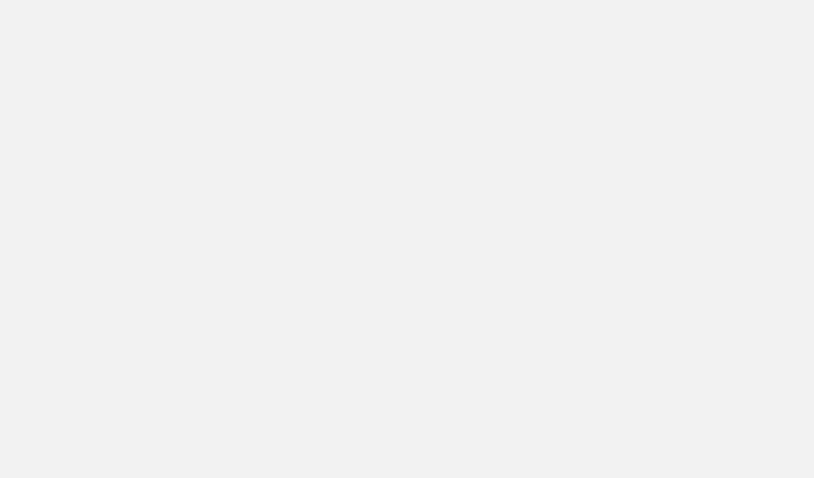
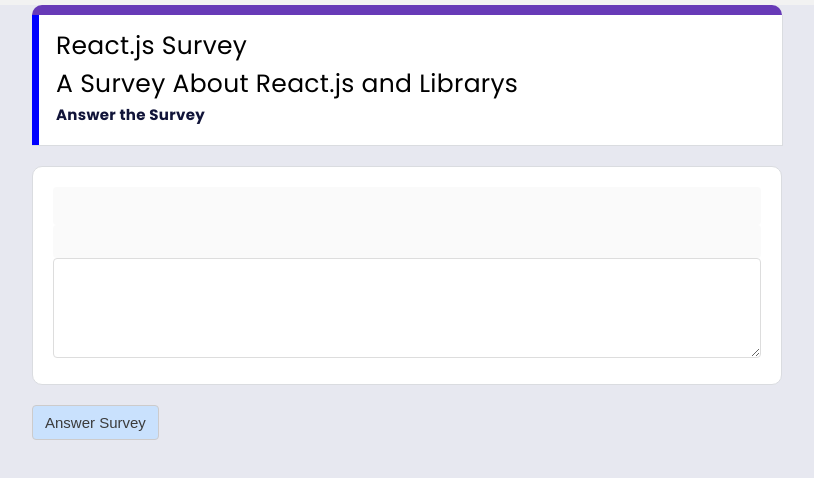
Before and after one commit to ardaalkan/akinsoft-software-challenge, a React (Vite) app in the folder client/: page /1 in a window 1280 px wide. Before the commit this address had no page. Shown: the top 478 px of the page, without its empty margins (233-1047 px from the left). Built offline with nearby package versions, Linux system fonts and the light colour scheme; no server answers.

Commit message:
refactor/answer page

```diff
--- a/client/src/App.jsx
+++ b/client/src/App.jsx
@@ -22,9 +22,9 @@
             <Route path="/all" element={<All />} />  {/* Tüm anketler */}
             <Route path="/add" element={<Add />} />  {/* Yeni anket ekleme */}
             <Route path="/update/:id" element={<Update />} />  {/* Anket güncelleme */}
-            <Route path="/answer/:id" element={<Answer />} />  {/* Anket yanıtlama */}
           </Route>
         </Route>
+        <Route path="/:id" element={<Answer />} />  {/* Anket yanıtlama */}
         <Route path="sign-in" element={<SignIn />} />  {/* Giriş yapma sayfası */}
         <Route path="sign-up" element={<Signup />} />  {/* Kayıt olma sayfası */}
       </Routes>
--- a/client/src/index.css
+++ b/client/src/index.css
@@ -42,7 +42,7 @@
 }
 input,
 textarea {
-  padding: 8px 6px;
+  padding: 8px 3px;
   font-size: 1.3em;
   color: #777;
   width: 100%;
@@ -51,7 +51,7 @@
   border-radius: 4px;
 }
 textarea {
-  min-height: 160px;
+  min-height: 100px;
 }
 .error {
   color: red;
@@ -77,7 +77,6 @@
   }
 }
 
-
 .btn {
   background: #fff;
   padding: 8px 12px;
--- a/client/src/pages/All/ListingCard/ListingCard.jsx
+++ b/client/src/pages/All/ListingCard/ListingCard.jsx
@@ -18,7 +18,7 @@
         </Link>
 
         {/* Anketi yanıtlama sayfasına yönlendiren bir Link oluşturulur */}
-        <Link to={`/answer/${data._id}`}>
+        <Link to={`/${data._id}`}>
           <p>Answer</p>
         </Link>
 
--- a/client/src/pages/Answer/Answer.jsx
+++ b/client/src/pages/Answer/Answer.jsx
@@ -52,7 +52,7 @@
     try {
       setLoading(true);
       setError(false);
-      const res = await fetch(`/api/listing/update/${listingId}`, {
+      const res = await fetch(`/api/listing/${listingId}`, {
         method: "POST",
         headers: {
           "Content-Type": "application/json",
@@ -82,43 +82,57 @@
   };
 
   return (
+    <div className={styles.container}>
       <div className={styles.main}>
+        <div className={styles.formStyle}>
+          <div className={styles.fullWidthElement} />
+          <div className={styles.detailContainer}>
+            <div className={styles.fullWidthElementLeft} />
+            <div className={styles.formInfo}>
+              <span>React.js Survey</span>
+              <br />
+              <span>A Survey About React.js and Librarys</span>
               <h2>Answer the Survey</h2>
-      <form onSubmit={handleSubmit}>
+            </div>
+          </div>
+        </div>
+        <form onSubmit={handleSubmit} className={styles.mainFormContainer}>
+          <div className={styles.labelGroup}>
             <label>
-          <span>Survey Name:</span>
               <input
                 type="text"
                 name="name"
                 onChange={handleChange}
                 value={formData.name}
                 disabled
+                className={styles.formInputStyle}
               ></input>
             </label>
             <label>
-          <span>Survey Question Details:</span>
-          <textarea
+              <input
                 required
                 name="details"
                 onChange={handleChange}
                 value={formData.details}
                 disabled
-          ></textarea>
+                className={styles.textareaStyle}
+              ></input>
             </label>
-        <label>
-          <span>Answer the Survey</span>
+            <label className={styles.answerDetailContainer}>
               <textarea
                 required
                 name="answer"
                 onChange={handleChange}
                 value={formData.answer}
               ></textarea>
-        </label>
+            </label>{" "}
+          </div>
           <button className={styles.btn}>
             {loading ? "Loading" : "Answer Survey"}
           </button>
           <p>{error && <p>{error}</p>}</p>
         </form>
       </div>
+    </div>
   );
 }
--- a/client/src/pages/Answer/Answer.module.css
+++ b/client/src/pages/Answer/Answer.module.css
@@ -1,9 +1,14 @@
+.container {
+  min-height: 100vh;
+  background-color: #4157d110;
+}
+
 .main {
-    height: 100%;
-    margin-left: 25rem;
-    padding: 50px;
-    display: flex;
-    flex-direction: column;
+  min-width: 250px;
+  max-width: 750px;
+  width: 100%;
+  margin: auto;
+  box-sizing: border-box;
 }
 
 .btn {
@@ -15,13 +20,80 @@
   font-size: 1em;
   border: 1px solid rgb(205, 203, 203);
 }
+
 .btn:hover {
   color: #2e2e2e;
   background-color: #b5d8ff;
 }
 
+.detailContainer {
+  display: flex;
+  background-color: #ffffff;
+  width: 100%;
+  height: 130px;
+  margin-bottom: 20px;
+  border-bottom: 1px solid rgb(218, 220, 224);
+  border-right: 1px solid rgb(218, 220, 224);
+  border-radius: 0px;
+}
+
+.fullWidthElement {
+  width: 100%;
+  margin-top: 5px;
+  height: 10px;
+  border-top-left-radius: 10px;
+  border-top-right-radius: 10px;
+  background-color: rgb(103, 58, 183);
+}
+
+.fullWidthElementLeft {
+  width: 100%;
+  margin-right: 5px;
+  background-color: blue; /* Adjust the color as needed */
+  height: 100%;
+  width: 7px;
+}
+
+.formInfo {
+  padding: 12px;
+  font-size: 25px;
+  letter-spacing: 0.3px;
+}
+
+.formInputStyle {
+  border: none;
+  letter-spacing: 0.7px;
+}
+
+.textareaStyle {
+  border: none;
+  letter-spacing: 0.7px;
+  font-size: 15px;
+}
+/*
+.mainFormContainer{
+  background-color: #ffb5b5;
+} */
+
+.mainFormContainer label {
+  margin: 0;
+}
+
+.labelGroup {
+  padding: 20px;
+  margin-bottom: 20px;
+  border: 1px solid rgb(218, 220, 224);
+  border-radius: 10px;
+  background-color: #ffffff;
+}
+
+input[type="text"] {
+  font-size: 19px;
+  color: #2e2e2e;
+}
+
 @media (max-width: 900px) {
   .main {
-      margin-left: 15%;
+    margin-left: 1%;
   }
 }
--- a/client/src/pages/Update/Update.jsx
+++ b/client/src/pages/Update/Update.jsx
@@ -112,6 +112,7 @@
             value={categoryOptions.find(
               (option) => option.value === formData.category
             )}
+            noOptionsMessage="ekle"
           />
         </label>
         <button className={styles.btn}>
```
Also changed, not shown: 1 other file (tests, documents, lock files or other folders). Lines whose indentation alone changed are shown as unchanged.
